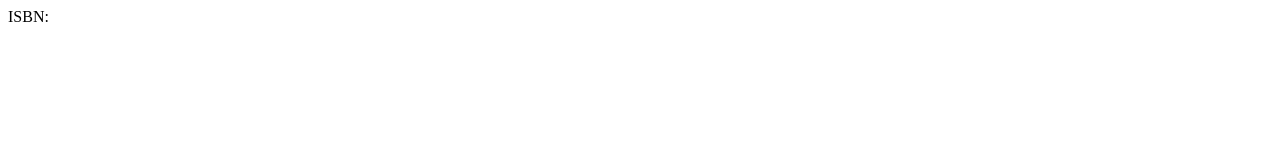
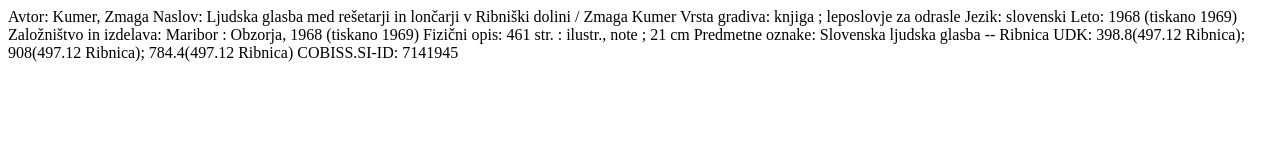
Before and after one commit to prmejc/good-reads, a plain HTML site: page index.html in a window 1280 px wide. Drawn offline with Linux system fonts and the light colour scheme.

Commit message:
Med resetarji

```diff
--- a/index.html
+++ b/index.html
@@ -1,6 +1,15 @@
 <!DOCTYPE html>
 <html>
     <body>
-        ISBN:
+Avtor: Kumer, Zmaga
+Naslov: Ljudska glasba med rešetarji in lončarji v Ribniški dolini / Zmaga Kumer
+Vrsta gradiva: knjiga ; leposlovje za odrasle
+Jezik: slovenski
+Leto: 1968 (tiskano 1969)
+Založništvo in izdelava: Maribor : Obzorja, 1968 (tiskano 1969)
+Fizični opis: 461 str. : ilustr., note ; 21 cm
+Predmetne oznake: Slovenska ljudska glasba -- Ribnica
+UDK: 398.8(497.12 Ribnica); 908(497.12 Ribnica); 784.4(497.12 Ribnica)
+COBISS.SI-ID: 7141945
     </body>
 </html>
```
